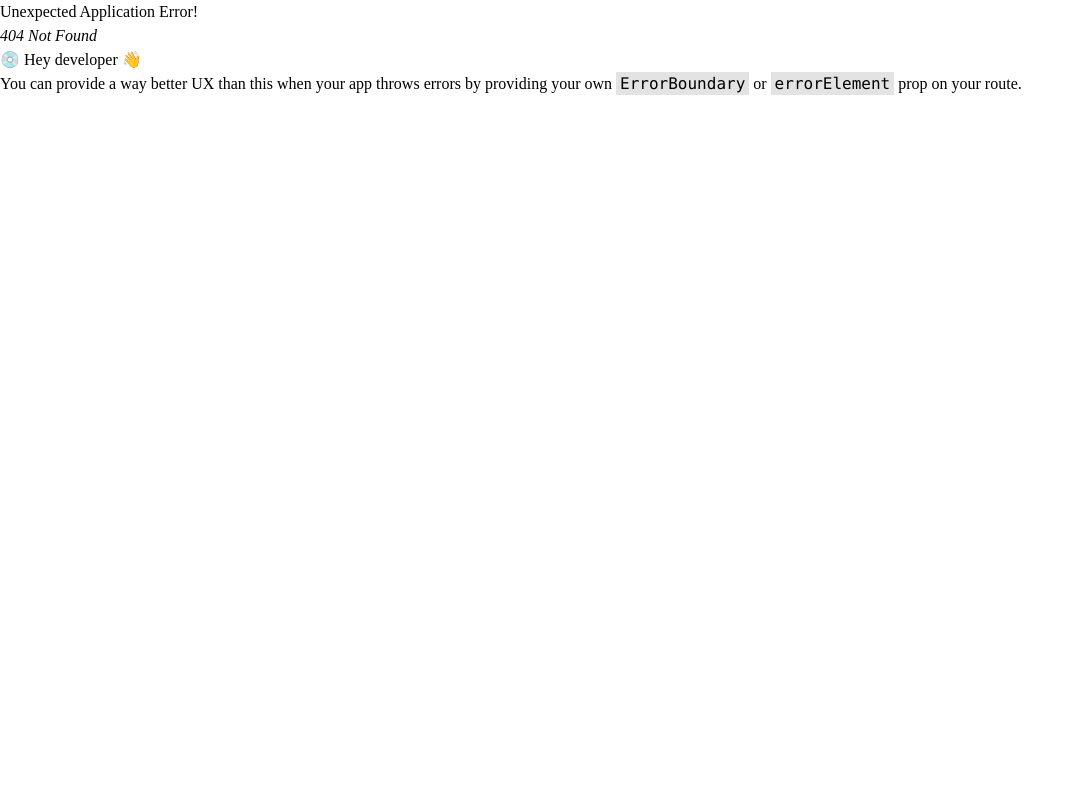
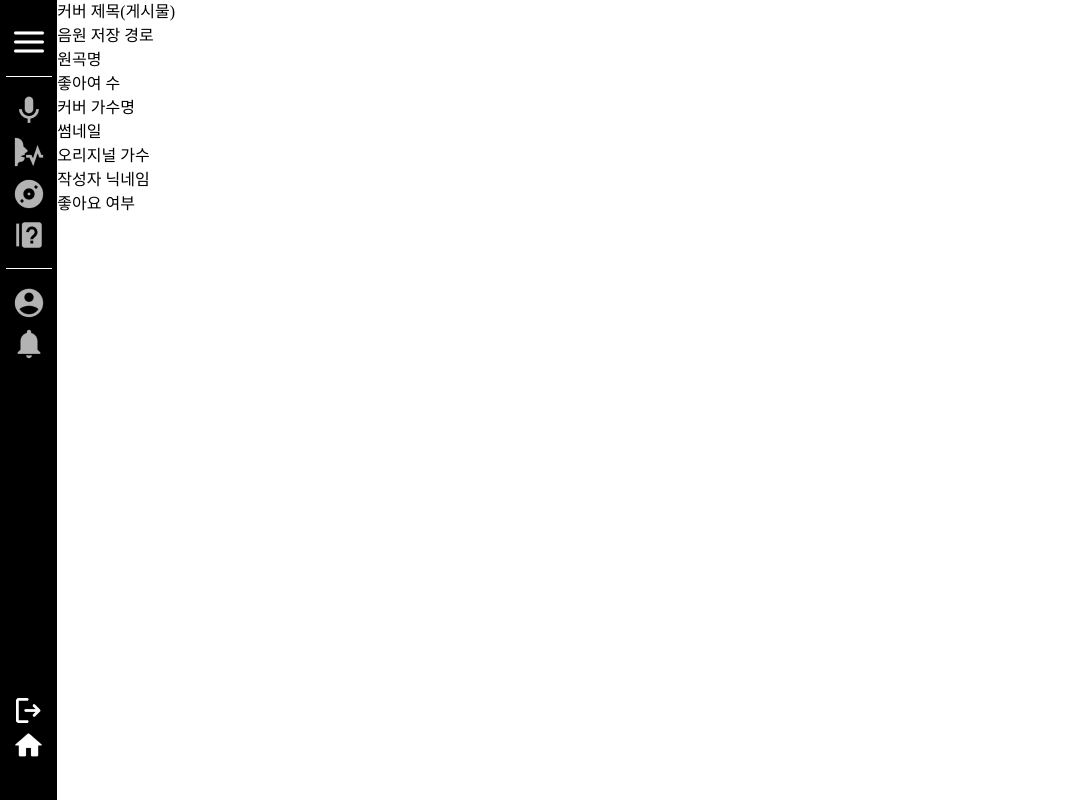
Before and after one commit to yuj1818/Sorimaeul, a React (Vite) app in the folder Front/: page /cover/1 in a window 1280 px wide. Before the commit this address had no page. Shown: the whole page, without its empty margins (0-1084 px from the left). Built offline with nearby package versions, Linux system fonts and the light colour scheme; no server answers; a web font is replaced by a local one.

Commit message:
feat: ai-cover 상세 조회 기능 구현

```diff
--- a/Front/src/App.tsx
+++ b/Front/src/App.tsx
@@ -16,6 +16,7 @@ import SideBar from './components/common/SideBar'
 import ModelCreatePage from './pages/voiceModel/ModelCreatePage'
 import CoverListPage from './pages/aiCover/CoverListPage'
 import ModelDetailPage from './pages/voiceModel/ModelDetailPage';
+import CoverDetailPage from './pages/aiCover/CoverDetailPage'
 
 function Layout() {
   return (
@@ -94,6 +95,10 @@ const router = createBrowserRouter([
           {
             index: true,
             element: <CoverListPage />
+          },
+          {
+            path: ":id",
+            element: <CoverDetailPage />
           }
         ]
       }
--- a/Front/src/components/aiCover/CoverCard.tsx
+++ b/Front/src/components/aiCover/CoverCard.tsx
@@ -1,3 +1,4 @@
+import { useNavigate } from "react-router-dom";
 import { Cover } from "./CoverInterface"
 import styled from 'styled-components';
 
@@ -15,10 +16,11 @@ interface Props {
 const CoverCard: React.FC<Props> = ({
   cover
 }) => {
-  const { coverName, thumbnailPath, nickname, likeCount, coverSinger, singer, title } = cover;
+  const { coverCode, coverName, thumbnailPath, nickname, likeCount, coverSinger, singer, title } = cover;
+  const navigate = useNavigate();
 
   return (
-    <CardContainer>
+    <CardContainer onClick={()=> navigate(`/cover/${coverCode}`)}>
       <img src={thumbnailPath} alt={title} />
       <h2>{title}</h2>
       <p>원곡 가수: {singer}</p>
--- a/Front/src/pages/aiCover/CoverDetailPage.tsx
+++ b/Front/src/pages/aiCover/CoverDetailPage.tsx
@@ -0,0 +1,43 @@
+import { useEffect, useState } from "react";
+import { useParams } from "react-router-dom";
+import { getCover } from "../../utils/coverAPI";
+import { CoverDetailInterface } from "../../components/aiCover/CoverInterface";
+
+const CoverDetailPage: React.FC = () => {
+
+  const params = useParams();
+  const [data, setData] = useState<CoverDetailInterface | null>(null);
+
+  useEffect(() => {
+    (async () => {
+      try {
+        if (params.id) {
+          const data = await getCover(params.id);
+          setData(data);
+        }
+      } catch (err) {
+        console.error("커버 데이터를 가져오는데 실패했습니다.");
+      }
+    })();
+  }, [params.id]);
+  return (
+    <>
+      {data &&
+        <div>
+          <h2> 커버 제목(게시물) {data.coverName} </h2>
+          <h2> 음원 저장 경로 {data.storagePath} </h2>
+          <h2> 원곡명 {data.title} </h2>
+          <h2> 좋아여 수{data.likeCount}</h2>
+          <h2> 커버 가수명 {data.coverSinger} </h2>
+          <h2> 썸네일 {data.thumbnailPath} </h2>
+          <h2>오리지널 가수{data.singer}</h2>
+          <h2> 작성자 닉네임 {data.nickname} </h2>
+          <h2> 좋아요 여부 {data.isLiked} </h2>
+        </div>
+      }
+
+    </>
+  );
+};
+
+export default CoverDetailPage;
--- a/Front/src/utils/coverAPI.ts
+++ b/Front/src/utils/coverAPI.ts
@@ -21,3 +21,14 @@ export const getCovers = (keyword: string | null = null) => {
     return err;
   })
 }
+
+// AI 상세 목록 조회
+export const getCover = async (coverCode: string) => {
+  return API.get(`cover/${coverCode}`)
+  .then((res) => {
+    return res.data;
+  })
+  .catch((err) => {
+    return err;
+  })
+}
```
Also changed, not shown: Front/src/components/aiCover/CoverInterface.ts (+12 -0 lines).
